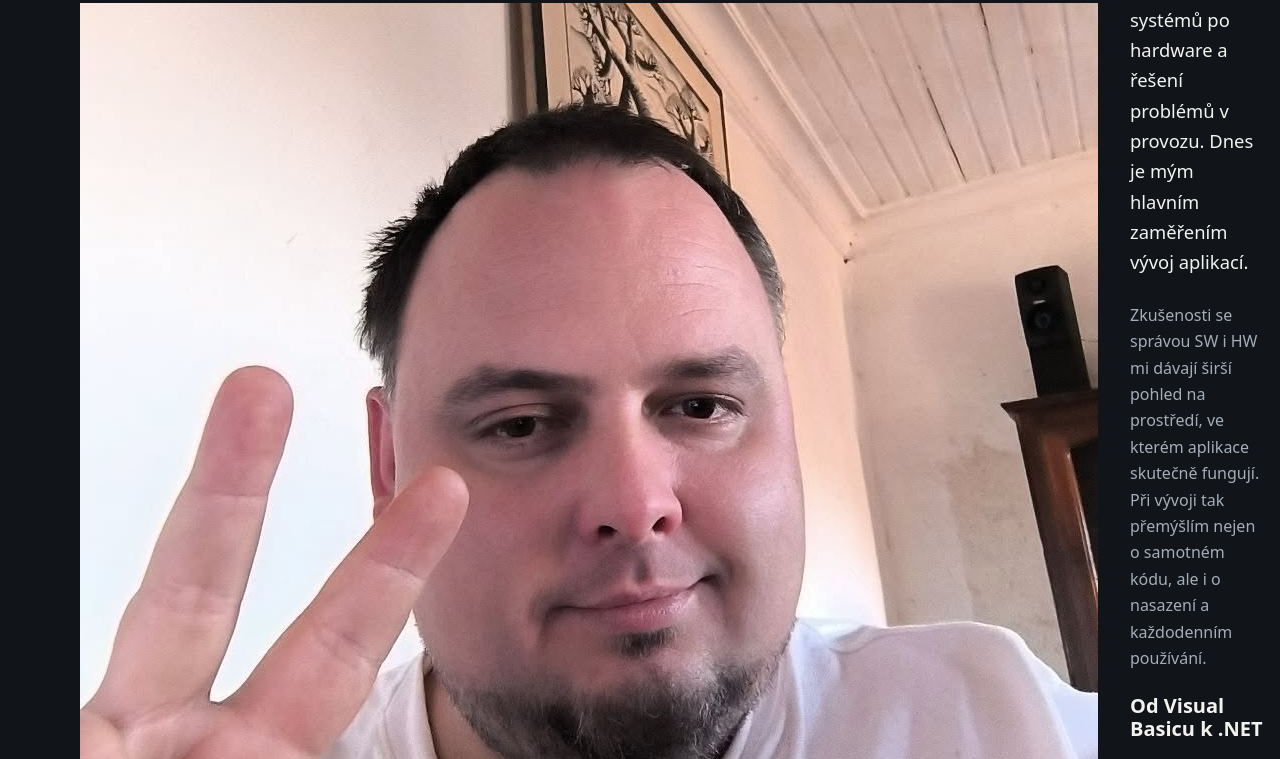
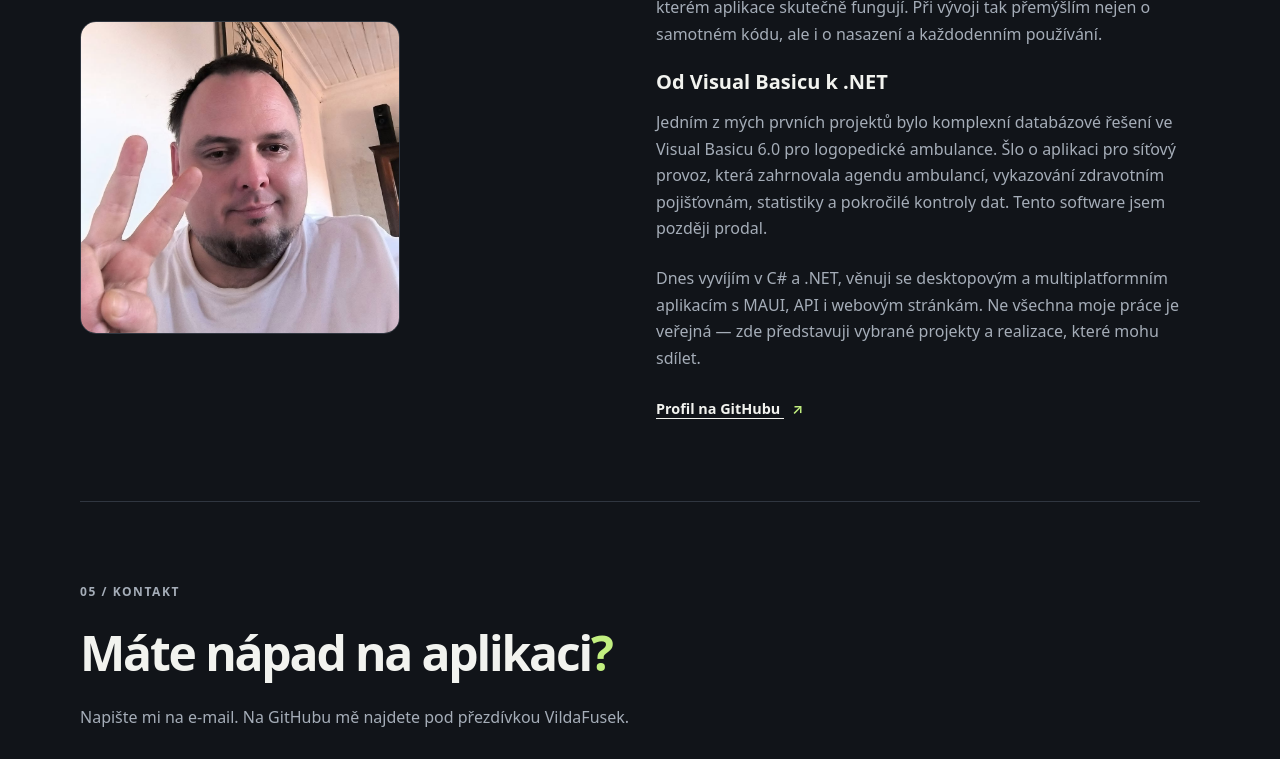
Before and after one commit to VildaFusek/VildaFusek.github.io, a plain HTML site: page index.html in a window 1280 px wide. Shown: the part 2815-3574 px from the top of the page. Drawn offline with Linux system fonts and the light colour scheme.

Commit message:
Add styles for about-photo section

```diff
--- a/assets/css/styles.css
+++ b/assets/css/styles.css
@@ -95,6 +95,7 @@ h3 { margin: 0 0 var(--space-2); font-size: 1.25rem; font-weight: 600; }
 .project-meta { font-size: .85rem; }
 .project-links { display: flex; flex-wrap: wrap; gap: var(--space-3); }
 .about { display: grid; gap: var(--space-4); }
+.about-photo { display: block; width: min(100%, 320px); height: auto; margin-top: var(--space-4); border: 1px solid var(--border); border-radius: var(--radius); }
 .about-copy p { margin: 0 0 var(--space-3); color: var(--muted); }
 .about-copy p:first-child { color: var(--text); font-size: 1.15rem; }
 .contact p:not(.eyebrow) { margin-block: var(--space-3) var(--space-4); color: var(--muted); }
```
